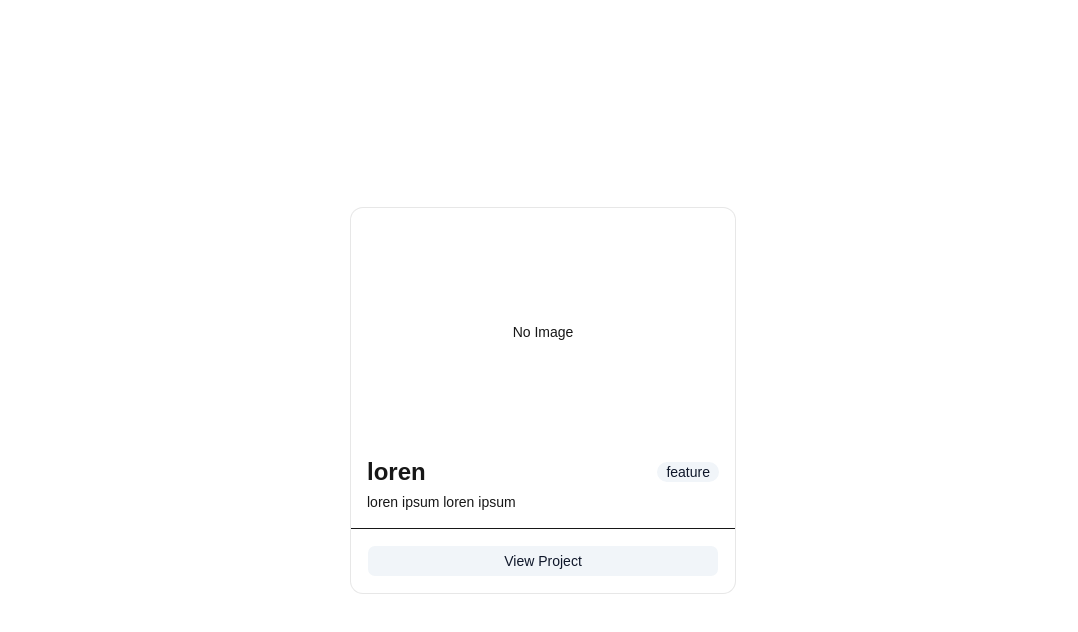
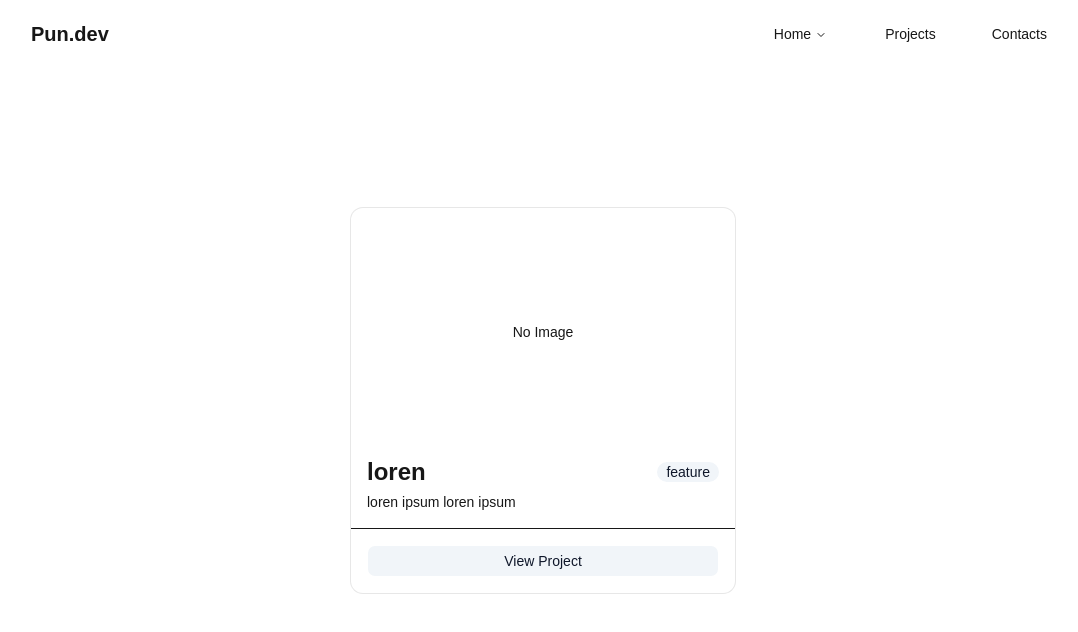
Before and after one commit to Punnawithsut/Portfolio, a Next.js app: page /test in a window 1280 px wide. Shown: the top 632 px of the page, without its empty margins (97-1175 px from the left). Built offline with nearby package versions, Linux system fonts and the light colour scheme.

Commit message:
feat: add navigation bar

```diff
--- a/app/globals.css
+++ b/app/globals.css
@@ -21,6 +21,18 @@
 
   --font-sans: var(--font-geist-sans);
   --font-mono: var(--font-geist-mono);
+
+  --animate-in: in 0.2s ease-out;
+  --animate-out: out 0.2s ease-in;
+
+  @keyframes in {
+    from { opacity: 0; transform: scale(0.95); }
+    to { opacity: 1; transform: scale(1); }
+  }
+  @keyframes out {
+    from { opacity: 1; transform: scale(1); }
+    to { opacity: 0; transform: scale(0.95); }
+  }
 }
 
 @media (prefers-color-scheme: dark) {
@@ -40,3 +52,7 @@ body {
   color: var(--foreground);
   font-family: Arial, Helvetica, sans-serif;
 }
+
+@utility animate-in { animation: var(--animate-in); }
+@utility animate-out { animation: var(--animate-out); }
+@utility zoom-in-95 { transform: scale(0.95) }
--- a/components/Navbar.tsx
+++ b/components/Navbar.tsx
@@ -1,7 +1,76 @@
+"use client"
+
+import Link from "next/link";
+import {
+    NavigationMenu,
+    NavigationMenuContent,
+    NavigationMenuItem,
+    NavigationMenuLink,
+    NavigationMenuList,
+    NavigationMenuTrigger
+} from "./ui/navigation-menu";
+
+function ListItem({
+  title,
+  children,
+  href,
+  ...props
+}: React.ComponentPropsWithoutRef<"li"> & { href: string }) {
+  return (
+    <li {...props}>
+      <NavigationMenuLink asChild>
+        <Link
+            href={href}
+            className="block select-none rounded-md p-3 leading-none no-underline outline-none transition-colors hover:bg-secondary hover:text-secondary-foreground focus:bg-secondary focus:text-secondary-foreground"
+        >
+          <div className="flex flex-col gap-1 text-sm transition hover:bg-grey">
+            <div className="leading-none font-extrabold mb-1">{title}</div>
+            <div className="line-clamp-2 text-muted-foreground">{children}</div>
+          </div>
+        </Link>
+      </NavigationMenuLink>
+    </li>
+  )
+}
+
 export function NavigationBar() {
     return (
-        <div>
-
-        </div>
+        <header className="fixed top-0 left-0 z-50 w-full mt-4 px-6">
+            <div className="flex items-center justify-between mx-auto max-w-5xl">
+                <div className="text-xl font-bold">
+                    Pun.dev
+                </div>
+                <NavigationMenu delayDuration={0}>
+                    <NavigationMenuList className="gap-10">
+                        <NavigationMenuItem>
+                            <NavigationMenuTrigger>Home</NavigationMenuTrigger>
+                            <NavigationMenuContent>
+                                <ul className="w-66">
+                                    <ListItem href="/" title="Introduction">
+                                        placeholder
+                                    </ListItem>
+                                    <ListItem href="/skills" title="My Skills">
+                                        placeholder
+                                    </ListItem>
+                                    <ListItem href="/contribution" title="My Contribution">
+                                        placeholder
+                                    </ListItem>
+                                </ul>
+                            </NavigationMenuContent>
+                        </NavigationMenuItem>
+                        <NavigationMenuItem>
+                            <NavigationMenuLink asChild>
+                                <Link href="my-projects">Projects</Link>
+                            </NavigationMenuLink>
+                        </NavigationMenuItem>
+                        <NavigationMenuItem>
+                            <NavigationMenuLink asChild>
+                                <Link href="my-projects">Contacts</Link>
+                            </NavigationMenuLink>
+                        </NavigationMenuItem>
+                    </NavigationMenuList>
+                </NavigationMenu>
+            </div>
+        </header>
     );
 }
--- a/components/ui/navigation-menu.tsx
+++ b/components/ui/navigation-menu.tsx
@@ -70,11 +70,11 @@ function NavigationMenuTrigger({
   return (
     <NavigationMenuPrimitive.Trigger
       data-slot="navigation-menu-trigger"
-      className={cn(navigationMenuTriggerStyle(), "group", className)}
+      className={cn(navigationMenuTriggerStyle(), "group", "data-[state=open]:bg-muted", className)}
       {...props}
     >
       {children}{" "}
-      <ChevronDownIcon className="relative top-px ml-1 size-3 transition duration-300 group-data-popup-open/navigation-menu-trigger:rotate-180 group-data-open/navigation-menu-trigger:rotate-180" aria-hidden="true" />
+      <ChevronDownIcon className="relative top-px ml-1 size-3 transition duration-300 group-data-[state=open]/navigation-menu-trigger:rotate-180" aria-hidden="true" />
     </NavigationMenuPrimitive.Trigger>
   )
 }
@@ -88,6 +88,7 @@ function NavigationMenuContent({
       data-slot="navigation-menu-content"
       className={cn(
         "top-0 left-0 w-full p-1 ease-[cubic-bezier(0.22,1,0.36,1)] group-data-[viewport=false]/navigation-menu:top-full group-data-[viewport=false]/navigation-menu:mt-1.5 group-data-[viewport=false]/navigation-menu:overflow-hidden group-data-[viewport=false]/navigation-menu:rounded-lg group-data-[viewport=false]/navigation-menu:bg-popover group-data-[viewport=false]/navigation-menu:text-popover-foreground group-data-[viewport=false]/navigation-menu:shadow group-data-[viewport=false]/navigation-menu:ring-1 group-data-[viewport=false]/navigation-menu:ring-foreground/10 group-data-[viewport=false]/navigation-menu:duration-300 data-[motion=from-end]:slide-in-from-right-52 data-[motion=from-start]:slide-in-from-left-52 data-[motion=to-end]:slide-out-to-right-52 data-[motion=to-start]:slide-out-to-left-52 data-[motion^=from-]:animate-in data-[motion^=from-]:fade-in data-[motion^=to-]:animate-out data-[motion^=to-]:fade-out **:data-[slot=navigation-menu-link]:focus:ring-0 **:data-[slot=navigation-menu-link]:focus:outline-none md:absolute md:w-auto group-data-[viewport=false]/navigation-menu:data-open:animate-in group-data-[viewport=false]/navigation-menu:data-open:fade-in-0 group-data-[viewport=false]/navigation-menu:data-open:zoom-in-95 group-data-[viewport=false]/navigation-menu:data-closed:animate-out group-data-[viewport=false]/navigation-menu:data-closed:fade-out-0 group-data-[viewport=false]/navigation-menu:data-closed:zoom-out-95",
+        "animate-in",
         className
       )}
       {...props}
--- a/package.json
+++ b/package.json
@@ -16,7 +16,8 @@
     "radix-ui": "^1.4.3",
     "react": "19.2.4",
     "react-dom": "19.2.4",
-    "tailwind-merge": "^3.6.0"
+    "tailwind-merge": "^3.6.0",
+    "tailwindcss-animate": "^1.0.7"
   },
   "devDependencies": {
     "@tailwindcss/postcss": "^4",
```
Also changed, not shown: 1 other file (tests, documents, lock files or other folders).
